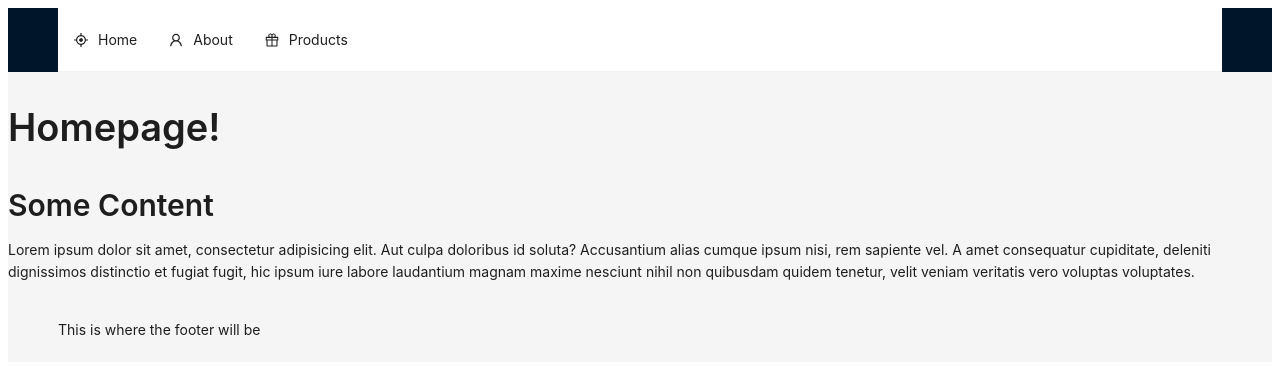
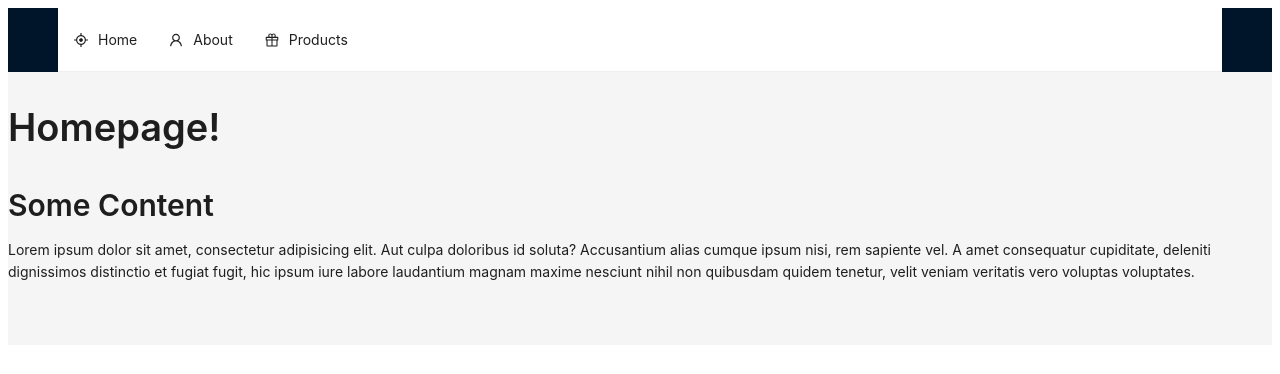
Before and after one commit to lsapundzic/b2b-store-frontend, a Next.js app: page / in a window 1280 px wide. Shown: the top 374 px of the page. Built offline with nearby package versions, Linux system fonts and the light colour scheme.

Commit message:
Attempting to fix the header issue, no success

```diff
--- /dev/null
+++ b/app/components/Banner.jsx
@@ -0,0 +1,7 @@
+export default function Banner ({content}) {
+    return (
+        <div>
+            {content}
+        </div>
+    )
+}
--- a/app/globals.css
+++ b/app/globals.css
@@ -1,7 +1,7 @@
 /* Clearfix */
 
-* {
-  box-sizing: border-box;
-  padding: 0;
-  margin: 0;
-}
+/** {*/
+/*  box-sizing: border-box;*/
+/*  padding: 0;*/
+/*  margin: 0;*/
+/*}*/
--- a/app/layout.js
+++ b/app/layout.js
@@ -4,11 +4,10 @@
 import {Inter} from "next/font/google";
 
 // Project components
-import Navbar from "./components/Navbar";
-import CustomFooter from "./components/Footer";
-
-
-import {Layout} from "antd";
+import {Layout, Space} from "antd";
+import Banner from "@/app/components/Banner";
+import Navbar from "@/app/components/Navbar";
+import CustomFooter from "@/app/components/Footer";
 
 const {Header, Footer, Content} = Layout;
 
@@ -20,45 +19,25 @@ export const metadata = {
         "Manufacturers, distributors, and sellers of laboratory equipment & lab consumables",
 };
 
-// Layout styling
-const headerStyle = {
-    // textAlign: "center",
-    // color: "#fff",
-    // height: 64,
-    // paddingInline: 50,
-    // lineHeight: "64px",
-    // backgroundColor: "#7dbcea",
-};
-
-const contentStyle = {
-    // textAlign: "center",
-    // minHeight: 120,
-    // lineHeight: "120px",
-    // color: "#fff",
-    // backgroundColor: "#108ee9",
-};
-
-const footerStyle = {
-    // textAlign: "center",
-    // color: "#fff",
-    // backgroundColor: "#7dbcea",
-};
-
 // TODO: Something in the header layout is giving Navbar a padding that looks terrible
 
 export default function RootLayout({children}) {
     return (
         <html lang="en">
         <body className={inter.className}>
-        <Layout>
-            <Header style={headerStyle}>
-                <Navbar/>
-            </Header>
-            <Content style={contentStyle}>{children}</Content>
-            <Footer style={footerStyle}>
-                <CustomFooter/>
-            </Footer>
-        </Layout>
+        <Space>
+            <Layout>
+                <Header>
+                    {/*<Banner content="Welcome to the big summer sale!"/>*/}
+                    <Navbar/>
+                </Header>
+                <Content>{children}</Content>
+                <Footer>
+                    {/*<CustomFooter/>*/}
+                </Footer>
+            </Layout>
+        </Space>
+
         </body>
         </html>
     );
```
